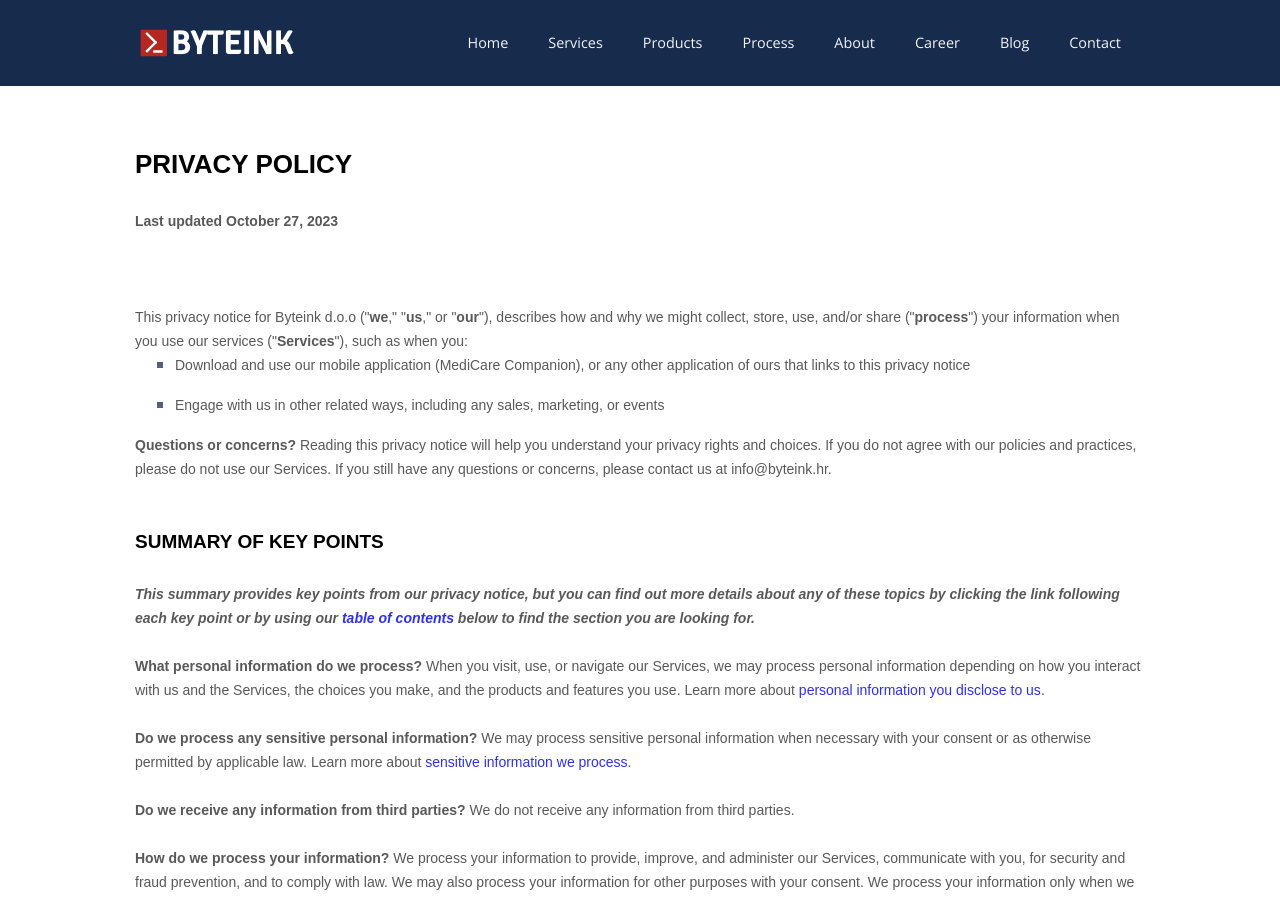
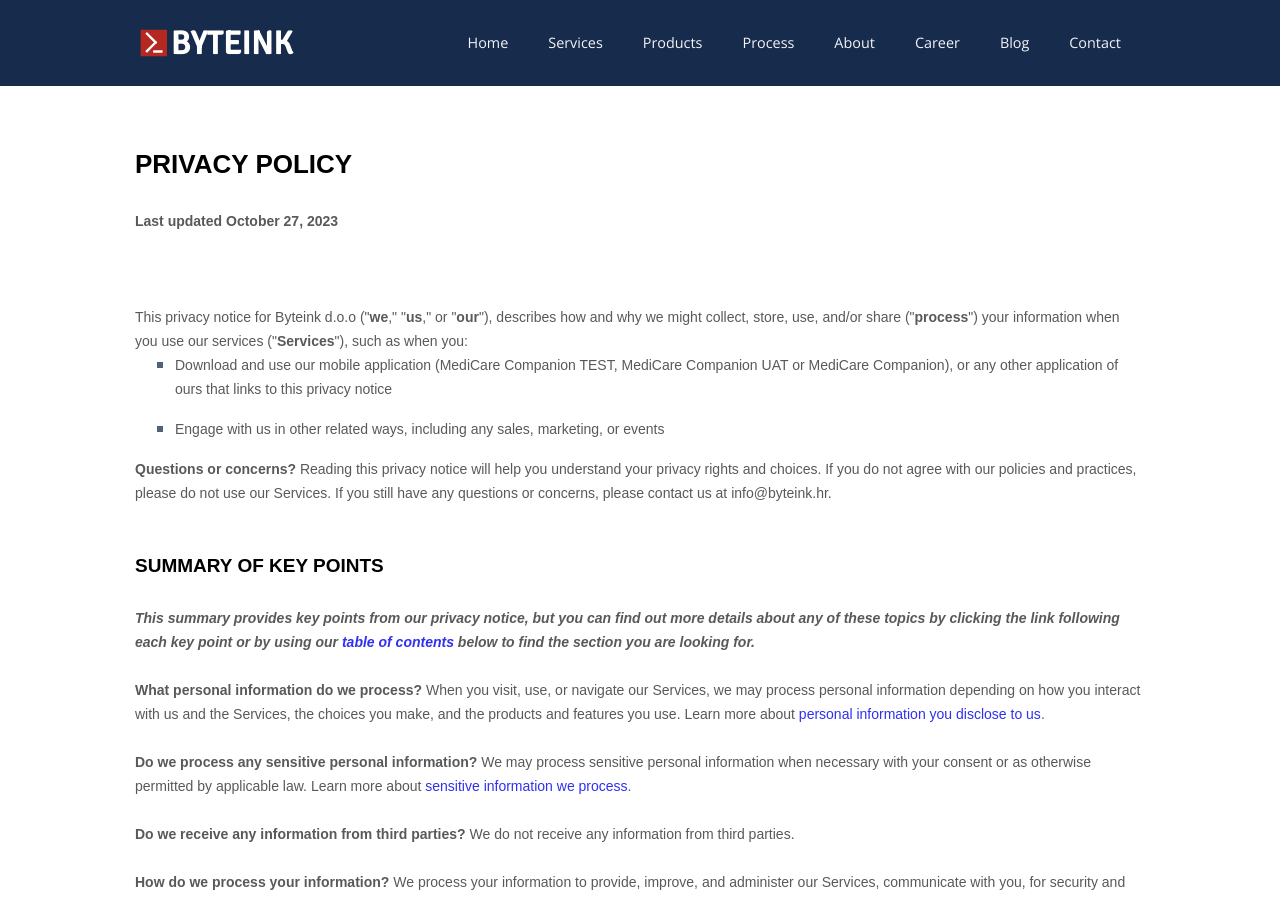
Before and after one commit to byte-ink-digital/web-page, a Jekyll site: the page built from privacy_policy_mcc.html, in a window 1280 px wide and 900 px high. Built offline with Jekyll 4.4.1, drawn with Linux system fonts in a browser that asks for light colours; nearby versions of some CDN libraries.

Commit message:
Added all applicaitons to provacy policy.

```diff
--- a/privacy_policy_mcc.html
+++ b/privacy_policy_mcc.html
@@ -79,7 +79,7 @@ permalink: /privacy_policy_mcc.html
       <li style="line-height: 1.5;"><span style="font-size: 15px; color: rgb(89, 89, 89);"><span
           style="font-size: 15px; color: rgb(89, 89, 89);"><span data-custom-class="body_text">Download and use<bdt
           class="block-component"></bdt> our mobile application<bdt class="block-component"></bdt> (<bdt
-          class="question">MediCare Companion)<span style="font-size: 15px; color: rgb(89, 89, 89);"><span
+          class="question">MediCare Companion TEST, MediCare Companion UAT or MediCare Companion)<span style="font-size: 15px; color: rgb(89, 89, 89);"><span
           style="font-size: 15px; color: rgb(89, 89, 89);"><span data-custom-class="body_text"><span
           style="font-size: 15px;"><span style="color: rgb(89, 89, 89);"><span data-custom-class="body_text"><span
           style="font-size: 15px;"><span style="color: rgb(89, 89, 89);"><bdt class="statement-end-if-in-editor">,</bdt></span></span></span></span></span></span></span></span></bdt></span><span
```
